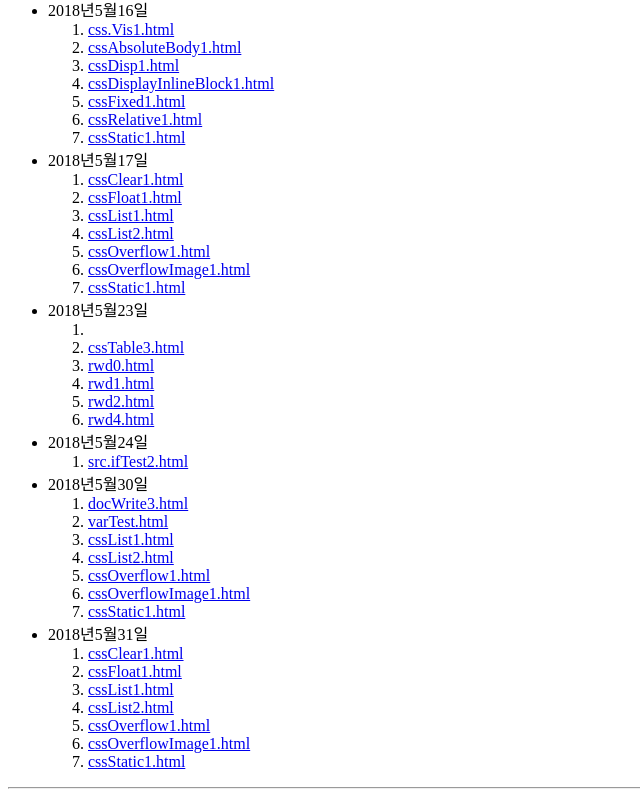
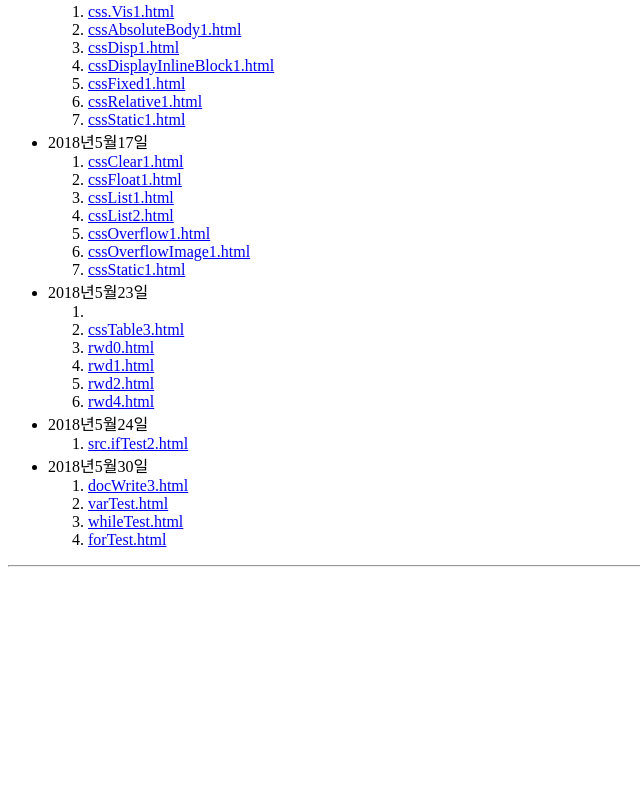
Before and after one commit to 95kwondi/95kwondi.github.io, a plain HTML site: page index.html in a window 1280 px wide. Shown: the part 1706-2503 px from the top of the page, without its empty margins (0-640 px from the left). After the commit the page ends 2281 px from the top, so only its background shows below. Drawn offline with Linux system fonts and the light colour scheme.

Commit message:
Update index.html

```diff
--- a/index.html
+++ b/index.html
@@ -118,7 +118,6 @@
    <li> <a href="95kwondi.github.io/20180502/basicSimple.html"target=_"blank">basicSimple.html</a></li>
    <li> <a href="95kwondi.github.io/20180502/htmlDom.html"target=_"blank">htmlDom.html</a></li>
    <li> <a href="95kwondi.github.io/20180502/member1.html"target=_"blank">member1.html</a></li>
-   <li> <a href="95kwondi.github.io/20180502/sample.css"target=_"blank">sample.css</a></li>
     </ol>
    </li>
 
@@ -193,24 +192,9 @@
   <ol>
    <li> <a href="95kwondi.github.io/20180530/docWrite3.html"target=_"blank">docWrite3.html</a></li>
    <li> <a href="95kwondi.github.io/20180530/varTest.html"target=_"blank">varTest.html</a></li>
-   <li> <a href="95kwondi.github.io/20180530/cssList1.html"target=_"blank">cssList1.html</a></li>
-   <li> <a href="95kwondi.github.io/20180530/cssList2.html"target=_"blank">cssList2.html</a></li>
-   <li> <a href="95kwondi.github.io/20180530/cssOverflow1.html"target=_"blank">cssOverflow1.html</a></li>
-   <li> <a href="95kwondi.github.io/20180517/cssOverflowImage1.html"target=_"blank">cssOverflowImage1.html</a></li>
-   <li> <a href="95kwondi.github.io/20180517/cssStatic1.html"target=_"blank">cssStatic1.html</a></li>
+   <li> <a href="95kwondi.github.io/20180530/whileTest.html"target=_"blank">whileTest.html</a></li>
+   <li> <a href="95kwondi.github.io/20180530/forTest.html"target=_"blank">forTest.html</a></li>
     </ol>
-   </li>
-
-       <li>2018년5월31일
-  <ol>
-   <li> <a href="95kwondi.github.io/20180517/cssClear1.html"target=_"blank">cssClear1.html</a></li>
-   <li> <a href="95kwondi.github.io/20180517/cssFloat1.html"target=_"blank">cssFloat1.html</a></li>
-   <li> <a href="95kwondi.github.io/20180517/cssList1.html"target=_"blank">cssList1.html</a></li>
-   <li> <a href="95kwondi.github.io/20180517/cssList2.html"target=_"blank">cssList2.html</a></li>
-   <li> <a href="95kwondi.github.io/20180517/cssOverflow1.html"target=_"blank">cssOverflow1.html</a></li>
-   <li> <a href="95kwondi.github.io/20180517/cssOverflowImage1.html"target=_"blank">cssOverflowImage1.html</a></li>
-   <li> <a href="95kwondi.github.io/20180517/cssStatic1.html"target=_"blank">cssStatic1.html</a></li>
-      </ol>
    </li>
 
  </ul><hr/>
```
